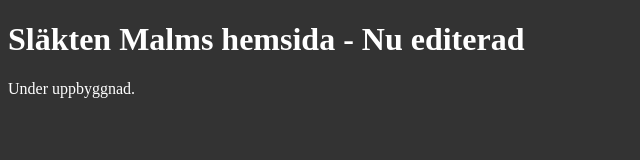
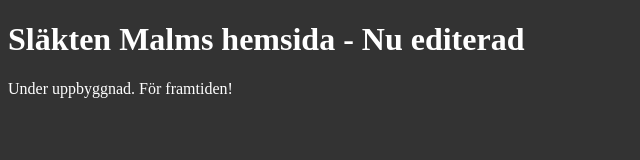
Before and after one commit to 0neda7/0neda7.github.io, a plain HTML site: page index.html in a window 1280 px wide. Shown: the whole page, without its empty margins (0-640 px from the left). Drawn offline with Linux system fonts and the light colour scheme.

Commit message:
Fist commit from Code

```diff
--- a/index.html
+++ b/index.html
@@ -6,7 +6,7 @@
    <body style="background: #333; color: #fff;">
 
    <h1>Släkten Malms hemsida - Nu editerad</h1>
-   <p>Under uppbyggnad.</p>
+   <p>Under uppbyggnad. För framtiden!</p>
 
    </body>
 </html>
```
